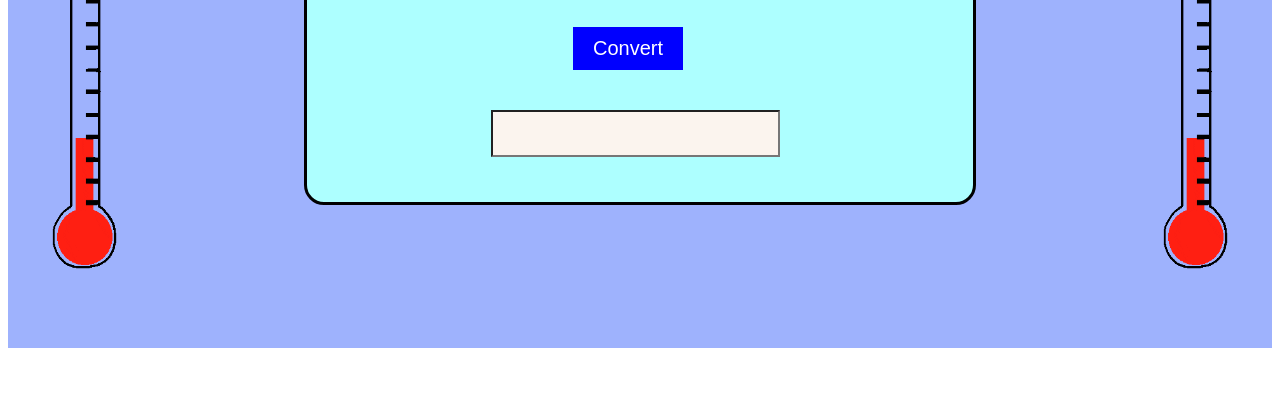
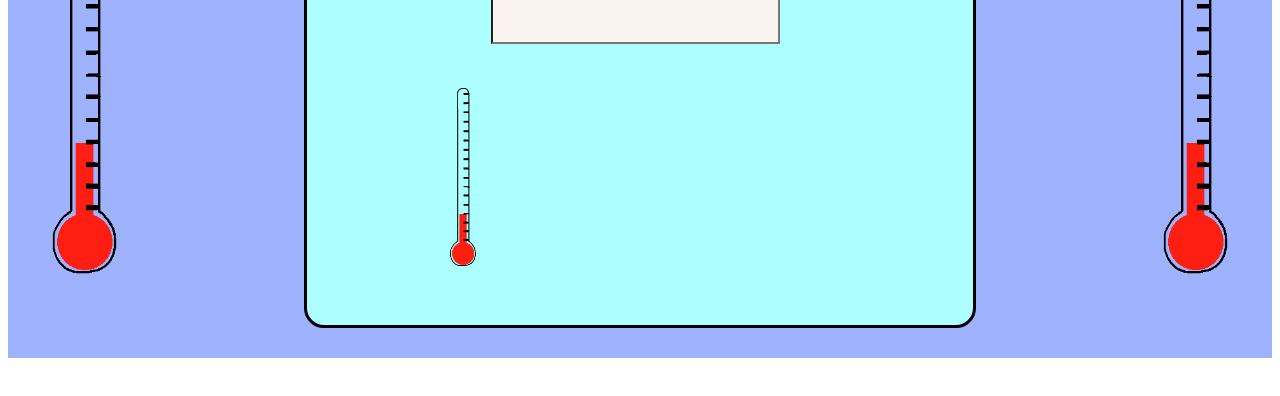
Before and after one commit to mahendrakarwa7/Temp-converter, a plain HTML site: page index.html in a window 1280 px wide. Shown: the part 270-666 px from the top of the page. Drawn offline with Linux system fonts and the light colour scheme; a web font is replaced by a local one.

Commit message:
Update index.html

```diff
--- a/index.html
+++ b/index.html
@@ -28,6 +28,9 @@
         <div class="output">
             <input type="text" id="outputValue" readonly>
         </div>
+        <div class="gif2">
+            <img src="./thermo1.gif" alt="temperature">
+        </div>
     </div>
 
         <img src="./thermo1.gif" class="gif" alt="temperature">
```
